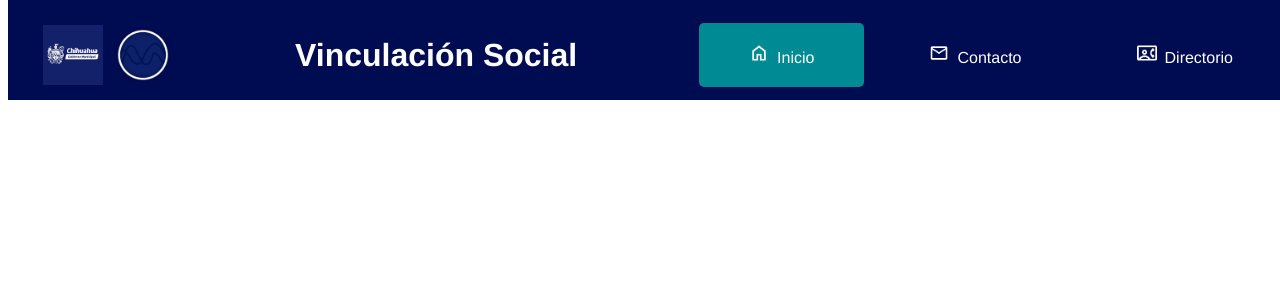
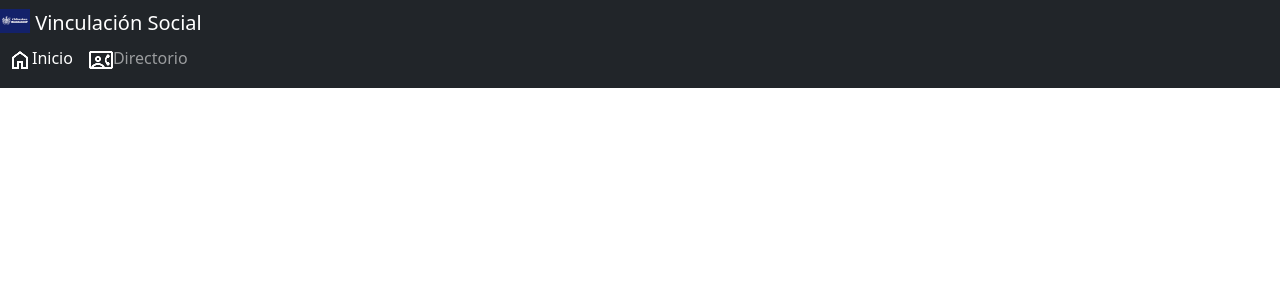
Before and after one commit to ridelyEX/civitas, a Django app: page /nav/ in a window 1280 px wide. Shown: the top 300 px of the page. Run offline with Django 5.2, Linux system fonts and the light colour scheme.

Commit message:
navbar nuevo sin terminar

```diff
--- a/portaldu/desUr/templates/nav.html
+++ b/portaldu/desUr/templates/nav.html
@@ -2,27 +2,36 @@
 {% load static %}
 
 {% block head %}
-<link rel="stylesheet" href="{% static 'styles/homeS.css' %}?v=1">
+<link
+    href="https://cdn.jsdelivr.net/npm/bootstrap@5.0.2/dist/css/bootstrap.min.css"
+    rel="stylesheet"
+    integrity="sha384-EVSTQN3/azprG1Anm3QDgpJLIm9Nao0Yz1ztcQTwFspd3yD65VohhpuuCOmLASjC"
+    crossorigin="anonymous"
+/>
+
 {% endblock %}
 {% block body %}
-<header class="contHead" id="head">
-    <div class="contCabeza" id="cbz">
-        <nav class="navbar">
-            <div class="nav-left">
-                <img src="{% static 'images/chiIcon.png' %}" alt="logo del estado">
-                <img src="{% static 'images/mIcon.png' %}" alt="logo de la M">
-            </div>
 
-            <div class="nav-center">
-                <h1>Vinculación Social</h1>
-            </div>
 
-            <ul class="nav-right">
-                <li><a class="active" href="{% url 'clear' %}"><img src="{% static 'images/home.png' %}" alt="casa">Inicio</a></li>
-                <li><a href="contacto.html"><img src="{% static 'images/mail.png' %}" alt="correo">Contacto</a></li>
-                <li><a href="directorio.html"><img src="{% static 'images/contact_phone.png' %}" alt="llamada">Directorio</a></li>
+<nav class="navbar navbar-expand-lg navbar-dark bg-dark">
+    <div class="containter-fluid">
+        <a class="navbar-brand" href="https://www.municipiochihuahua.gob.mx/">
+            <img src="{% static 'images/chiIcon.png' %}" alt="logo" width="30" height="24" class="d-inline-block align-text-top">
+            Vinculación Social
+        </a>
+        <button class="navbar-toggler" type="button" data-bs-toggle="collapse" data-bs-target="#navbarNavDropdown" aria-controls="navbarNavDropdown" aria-expanded="false" aria-label="Toggle navigation">
+            <span class="navbar-toggler-icon"></span>
+        </button>
+        <div class="collapse navbar-collapse" id="navbarNavDropdown">
+            <ul class="navbar-nav">
+                <li class="nav-item">
+                    <a class="nav-link active" aria-current="page" href="{% url 'clear' %}"><img src="{% static 'images/home.png' %}" alt="casa">Inicio</a>
+                </li>
+                <li class="nav-item">
+                    <a class="nav-link" href="https://www.municipiochihuahua.gob.mx/Directorio/Dependencia/Direcci%C3%B3n_de_Obras_P%C3%BAblicas"><img src="{% static 'images/contact_phone.png' %}" alt="llamada">Directorio</a>
+                </li>
             </ul>
-        </nav>
+        </div>
     </div>
-</header>
+</nav>
 {% endblock %}
```
